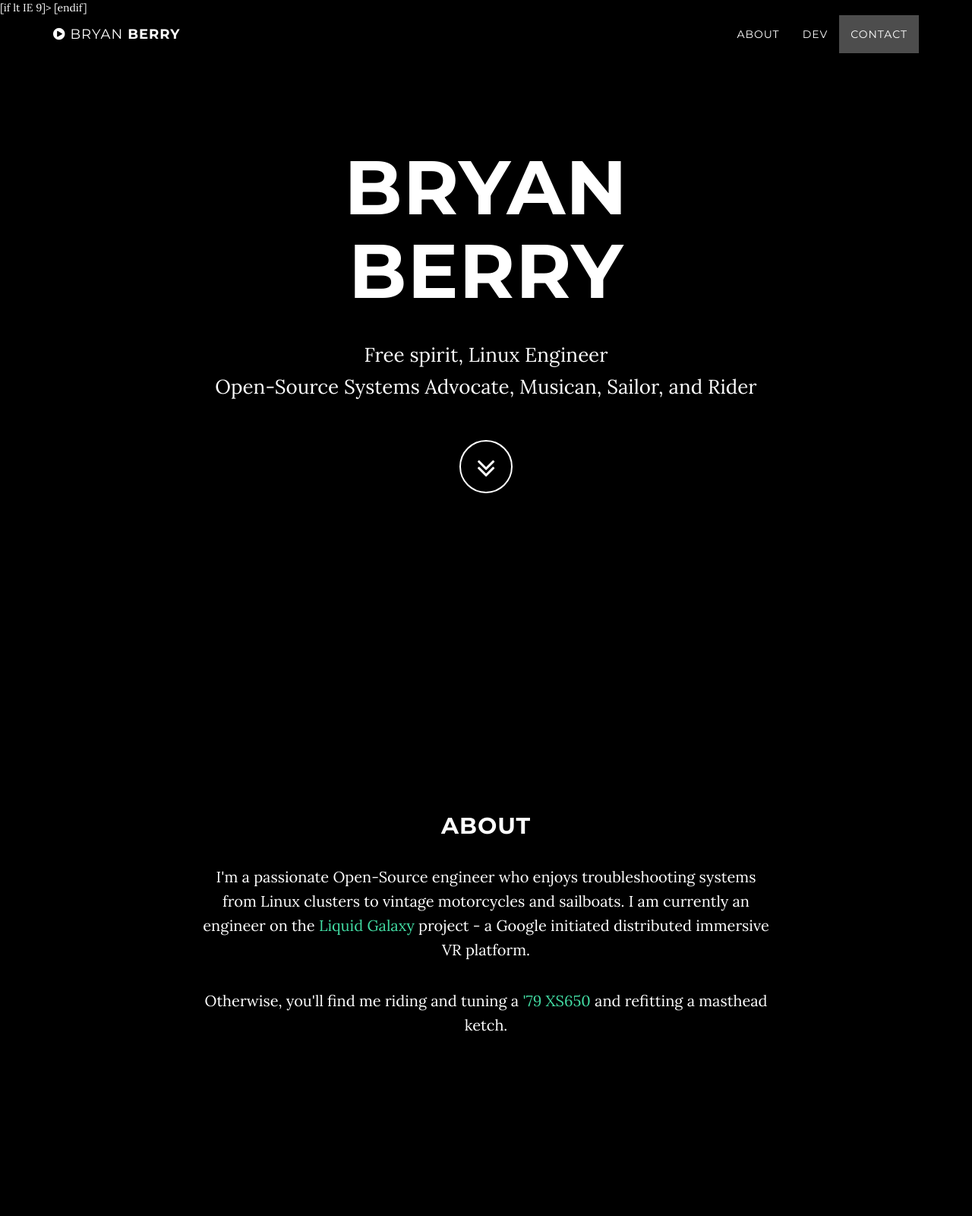
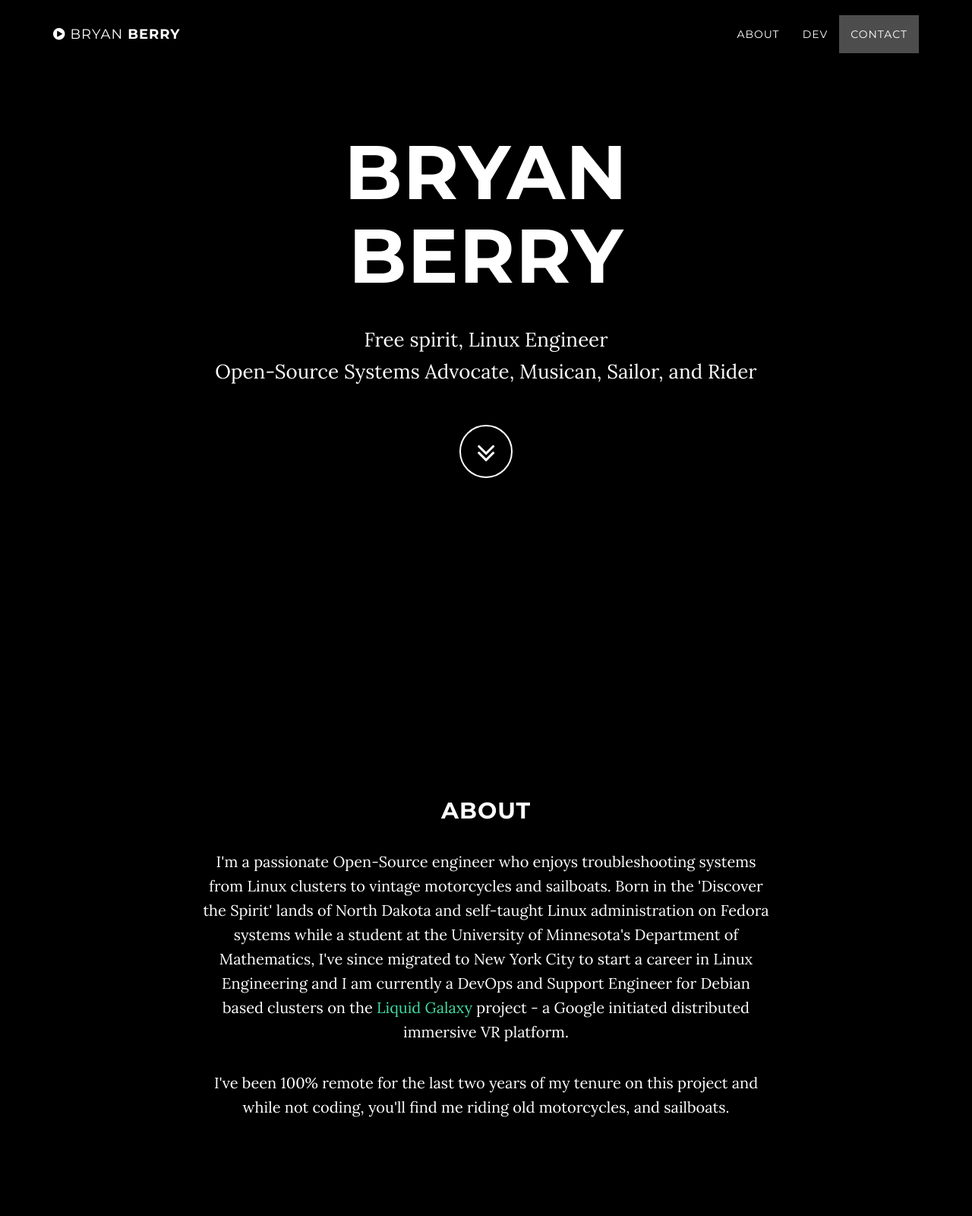
Before and after one commit to b-berry/b-berry.github.io, a website: page index.html in a window 1280 px wide. Shown: the top 1600 px of the page at 76% size. Drawn offline with nearby package versions, Linux system fonts and the light colour scheme.

Commit message:
Updated about section

```diff
--- a/index.html
+++ b/index.html
@@ -24,12 +24,6 @@
 
     <!-- Basic Contact CSS -->
     <link href="css/contact.css" rel="stylesheet" type="text/css">
-
-    <!-- HTML5 Shim and Respond.js IE8 support of HTML5 elements and media queries -->
-    [if lt IE 9]>
-        <script src="https://oss.maxcdn.com/libs/html5shiv/3.7.0/html5shiv.js"></script>
-        <script src="https://oss.maxcdn.com/libs/respond.js/1.4.2/respond.min.js"></script>
-    [endif]
 
 </head>
 
@@ -93,8 +87,9 @@
         <div class="row">
             <div class="col-lg-8 col-lg-offset-2">
                 <h2>About</h2>
-                <p>I'm a passionate Open-Source engineer who enjoys troubleshooting systems from Linux clusters to vintage motorcycles and sailboats.  I am currently an engineer on the <a href="http://liquidgalaxy.endpoint.com" target="_blank">Liquid Galaxy</a> project - a Google initiated distributed immersive VR platform.</p>
-                <p>Otherwise, you'll find me riding and tuning a <a href="http://www.xs650.com/" target="_blank">'79 XS650</a> and refitting a masthead ketch.</p>
+                <p>I'm a passionate Open-Source engineer who enjoys troubleshooting systems from Linux clusters to vintage motorcycles and sailboats.  Born in the 'Discover the Spirit' lands of North Dakota and self-taught Linux administration on Fedora systems while a student at the University of Minnesota's Department of Mathematics, I've since migrated to New York City to start a career in Linux Engineering and I am currently a DevOps and Support Engineer for Debian based clusters on the <a href="http://liquidgalaxy.endpoint.com" target="_blank">Liquid Galaxy</a> project - a Google initiated distributed immersive VR platform.</p>
+                <p>I've been 100% remote for the last two years of my tenure on this project and while not coding, you'll find me riding old motorcycles, and sailboats.</p>
+                <!--<p>Otherwise, you'll find me riding and tuning a <a href="http://www.xs650.com/" target="_blank">'79 XS650</a> and refitting a masthead ketch.</p>-->
             </div>
         </div>
     </section>
```
